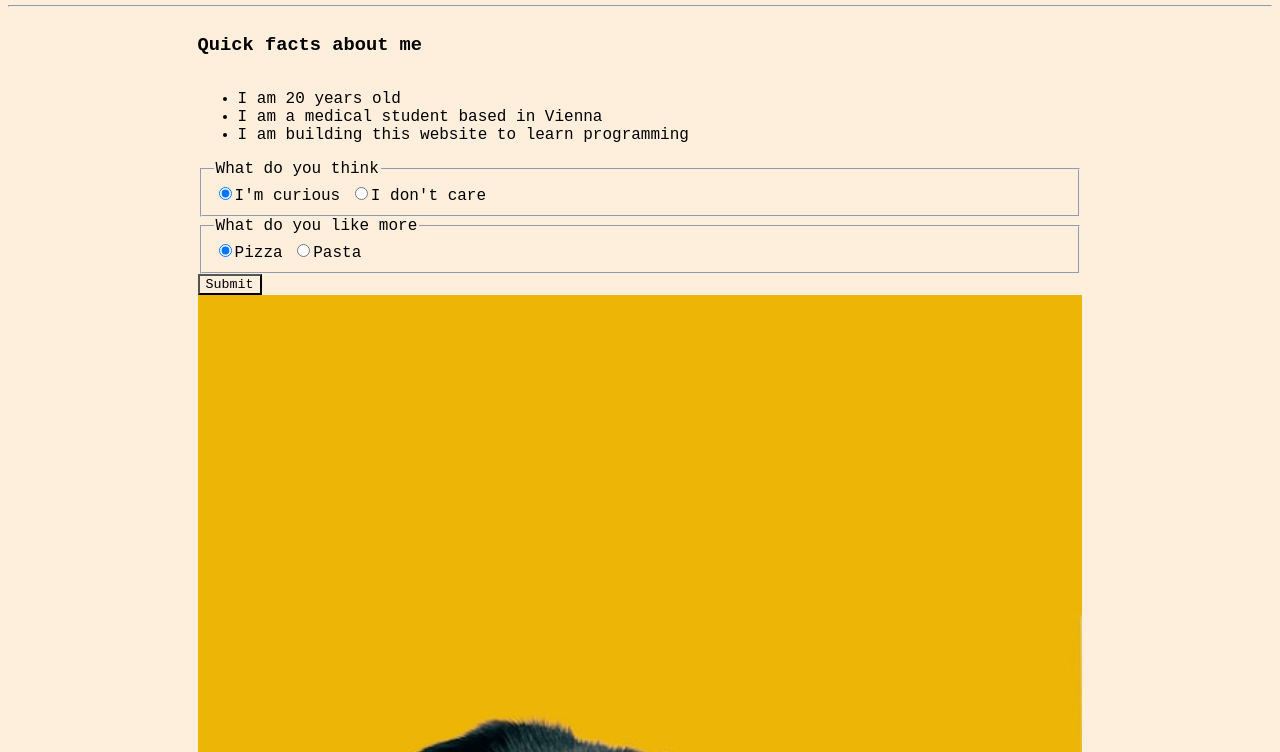
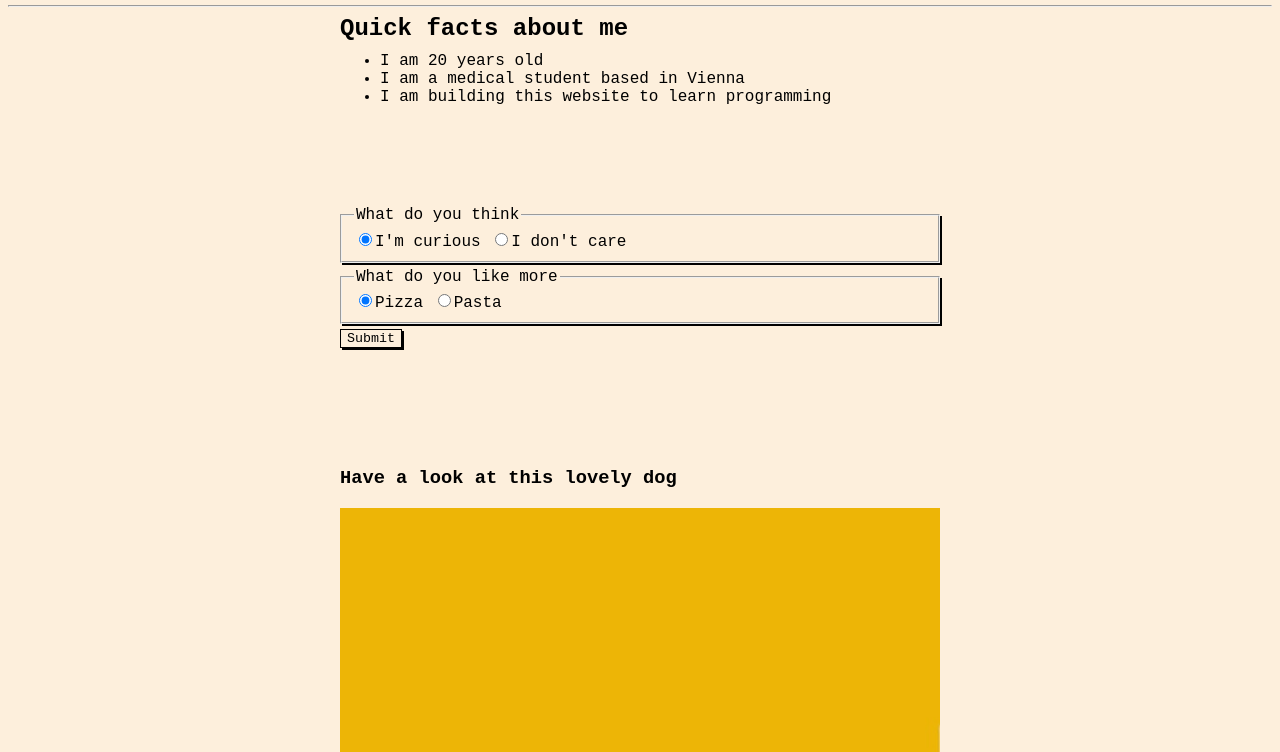
Before and after one commit to RGSATG/personalWebsite, a plain HTML site: page index.html in a window 1280 px wide. Shown: the part 48-800 px from the top of the page. Drawn offline with Linux system fonts and the light colour scheme.

Commit message:
change headings and add style for main
-add spacing between main elements
-add heading to img
-change h3 to h2
-change width of main

```diff
--- a/css/styles.css
+++ b/css/styles.css
@@ -24,7 +24,7 @@
     }
 
     main {
-        width: 70%;
+        width: 50%;
     }
 }
 
@@ -89,4 +89,24 @@ main {
     display: flex;
     flex-direction: column;
     margin: 0 auto;
+    max-width: 600px;
 }
+main h2 {
+    margin: 0;
+    margin-bottom: 10px;
+}
+main ul {
+    margin: 0;
+    margin-bottom: 100px;
+}
+main form fieldset {
+    box-shadow: 2px 2px;
+    margin: 0;
+    margin-bottom: 5px;
+}
+.submitbutton {
+    border: 1px solid black;
+    color: black;
+    box-shadow: 2px 2px;
+    margin-bottom: 100px;
+}
--- a/index.html
+++ b/index.html
@@ -23,7 +23,7 @@
 
 
   <main>
-    <h3>Quick facts about me</h3>
+    <h2>Quick facts about me</h2>
     <ul>
       <li>I am 20 years old</li>
       <li>I am a medical student based in Vienna</li>
@@ -50,8 +50,9 @@
           </span>
         </div>
       </fieldset>
-      <input type="submit" />
+      <input class="submitbutton" type="submit" />
     </form>
+    <h3>Have a look at this lovely dog</h3>
     <img src="./img/dog.jpg" alt="cute dog" id="dog">
   </main>
 
```
